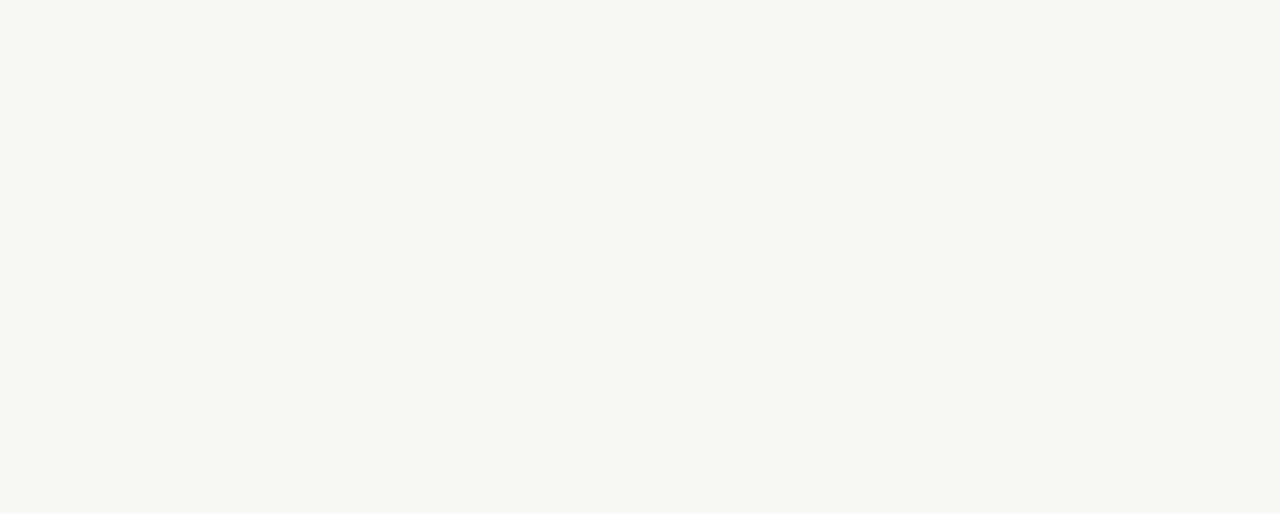
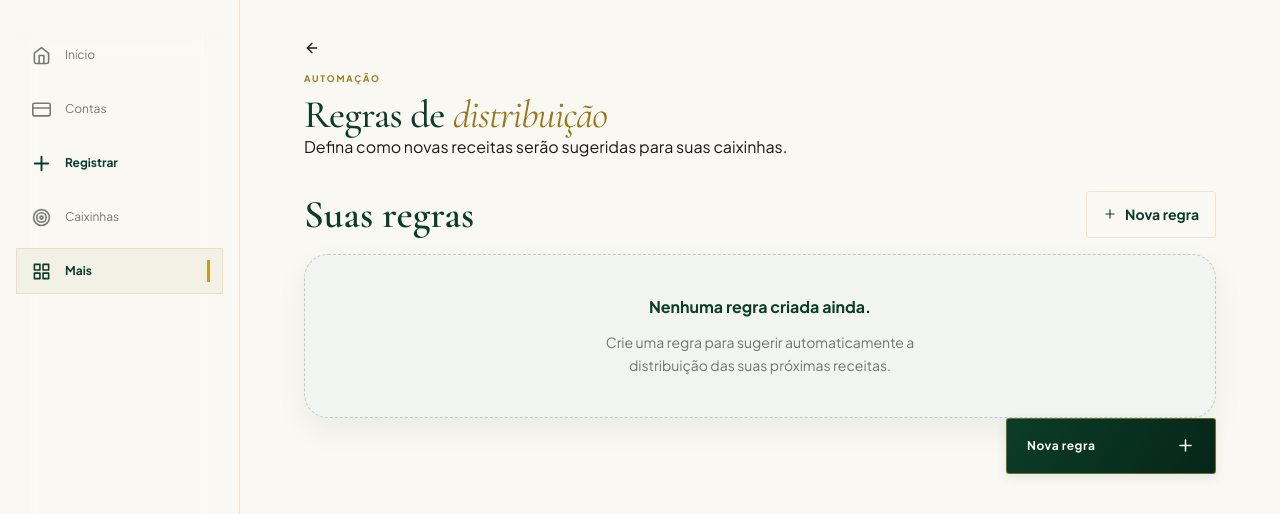
Before and after one commit to mosiah-andrade/tangerina, a Next.js app in the folder app/: page /regras-distribuicao in a window 1280 px wide. Before the commit this address had no page. Shown: the top 514 px of the page. Built offline with nearby package versions, Linux system fonts and the light colour scheme.

Commit message:
feat: adicionar rota de regras de distribuição

```diff
--- /dev/null
+++ b/app/app/regras-distribuicao/page.tsx
@@ -0,0 +1,5 @@
+import { RegrasDistribuicao } from "@/components/regras-distribuicao";
+
+export default function RegrasDistribuicaoPage() {
+  return <RegrasDistribuicao />;
+}
```
